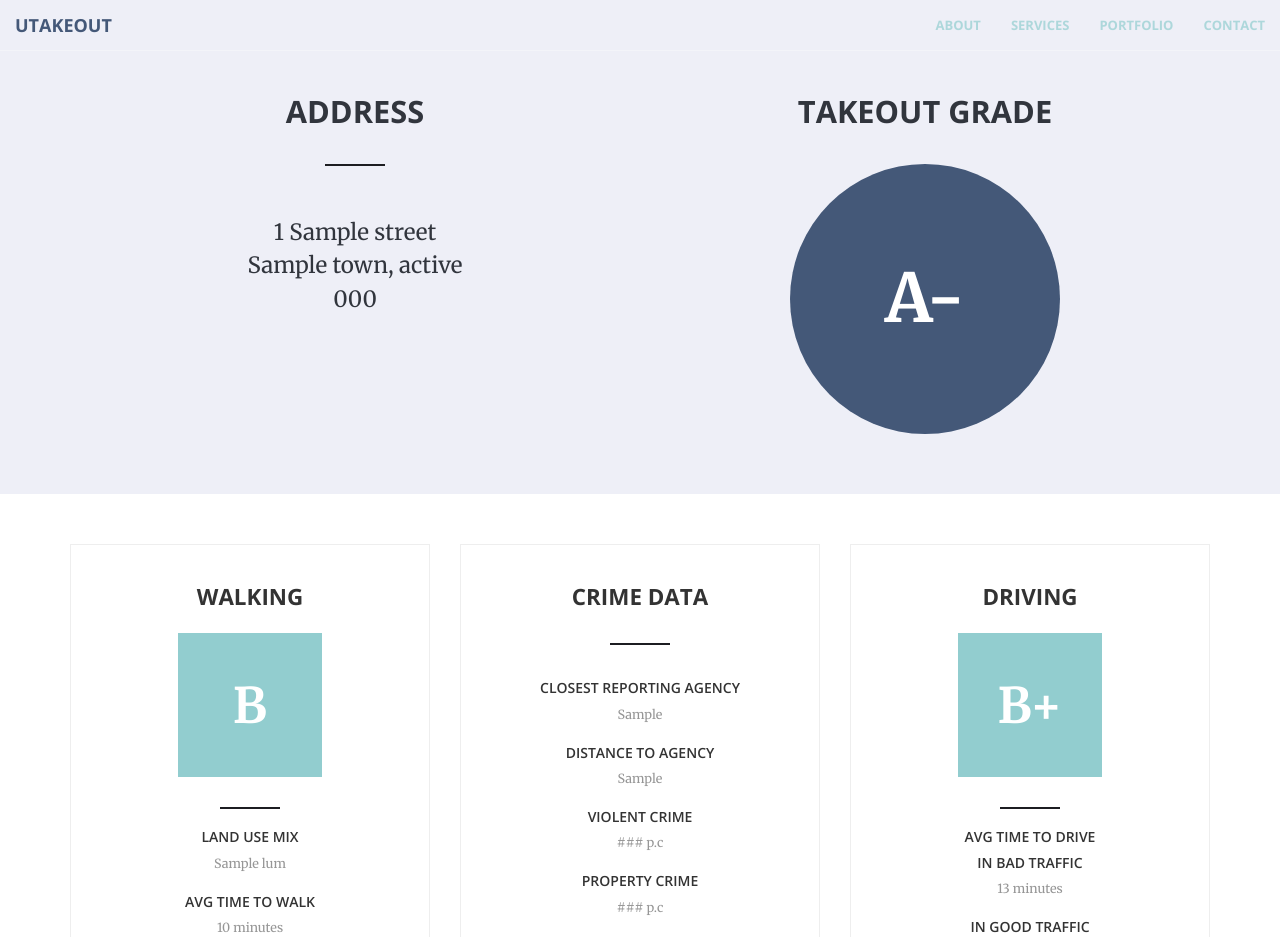
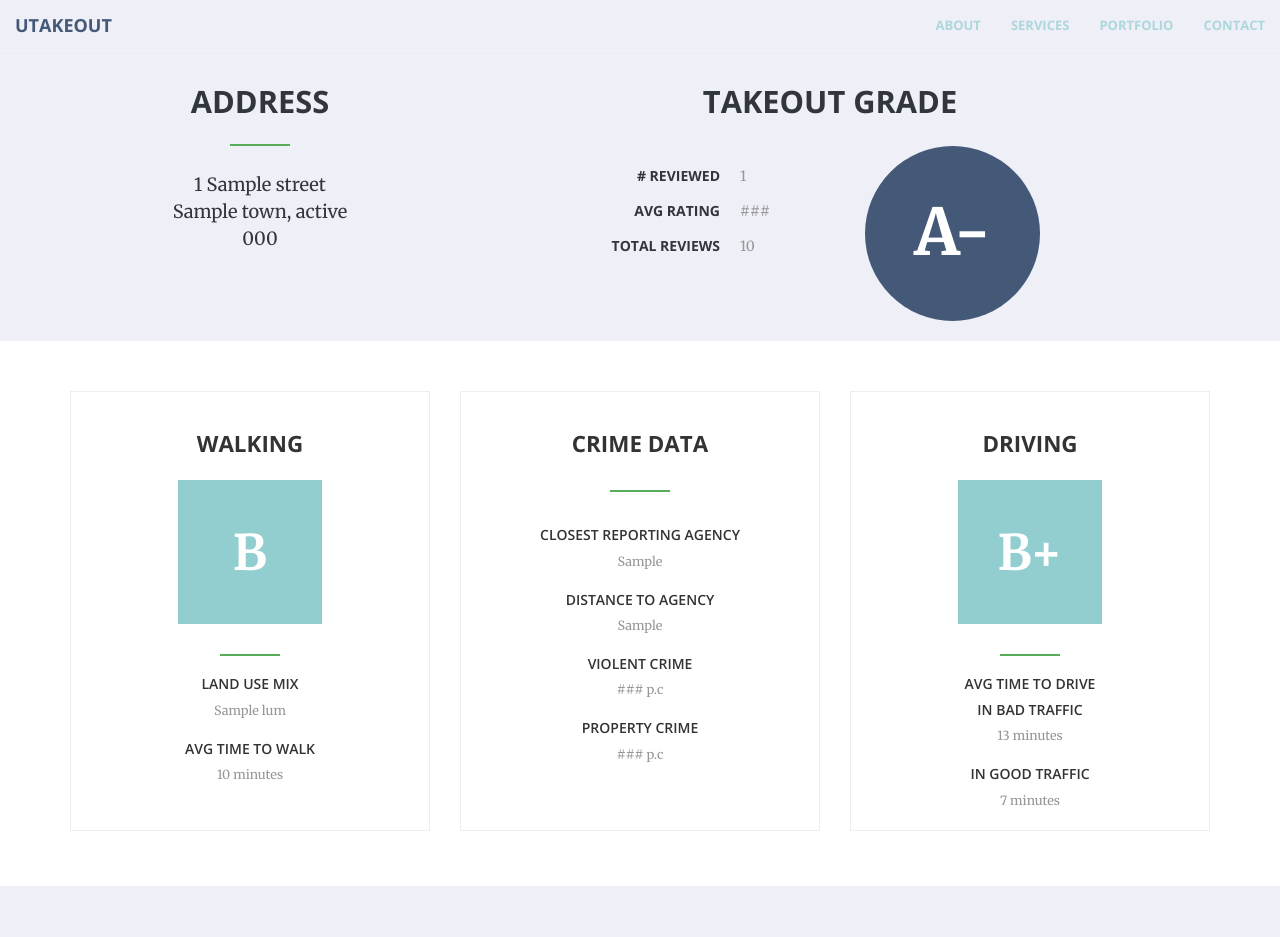
Before and after one commit to Djones4822/demo_day, a Flask app: template utakeout/templates/score.html in a window 1280 px wide. Shown: the top 937 px of the page. Run offline with Flask 2, Linux system fonts and the light colour scheme; the template is opened without the code that fills it: most values are stand-ins (such as "Sample title", 1, 10 or a date in 2020); a map, chart or similar area stays blank; some libraries are stand-ins or nearby versions.

Commit message:
adding map markers and restaurant stats

```diff
--- a/utakeout/static/css/creative.css
+++ b/utakeout/static/css/creative.css
@@ -3,7 +3,6 @@
  * Code licensed under the Apache License v2.0.
  * For details, see http://www.apache.org/licenses/LICENSE-2.0.
  */
-
 
 html,
 body {
--- a/utakeout/static/css/custom.css
+++ b/utakeout/static/css/custom.css
@@ -3,9 +3,9 @@
 }
 
 .responsive-circle {
-    font-size: 4.8em;
+    font-size: 4.6em;
     font-weight: 700;
-    margin: 0 auto 20px;
+    margin: 0 0 20px 20px;
     width: 50%;
 }
 .responsive-circle::after {
@@ -67,26 +67,51 @@ h3 {
 }
 
 .user-address {
-    padding:50px;
+    padding-top:25px;
     margin:auto;
 }
 
 .user-address p {
     font-family: Merriweather,'Open Sans','Helvetica Neue',Arial,sans-serif;
     font-weight:;
-    font-size:1.6em;
+    font-size:1.3em;
     color: #31353D;
 }
 
 .above-grade {
-    padding:25px;
+    padding:15px;
     margin:auto;
+}
+
+.rest-stats {
+    padding-top:15px;
+    margin:auto;
+}
+
+.rest-stats dt {
+    text-transform: uppercase;
+    font-family: 'Open Sans','Helvetica Neue',Arial,sans-serif;
+    font-weight: 700;
+    font-size:1em;
+    color: #31353D;
+    padding-top:5px;
+    padding-bottom:5px;
+}
+
+.rest-stats dd {
+    text-transform:none;
+    font-family: Merriweather,'Open Sans','Helvetica Neue',Arial,sans-serif;
+    color: #969696;
+    font-weight:;
+    font-size:1em;
+    padding-top:5px;
+    padding-bottom:5px;
 }
 
 .takeout-section {
     background-color:#EEEFF7;
     padding-top:50px;
-    padding-bottom:40px;
+    padding-bottom:10px:;
 }
 
 .data-section {
@@ -146,7 +171,7 @@ h3 {
     margin:auto;
     width: 60px;
     height: 2px;
-    background-color:#1C1D21;
+    background-color:#57AD57;
 }
 
 
@@ -237,6 +262,6 @@ td {
     margin:20px auto 20px auto;
     position:relative;
     padding:200px;
-    width:75%;
+    width:100%;
     height:100%;
 }
--- a/utakeout/templates/score.html
+++ b/utakeout/templates/score.html
@@ -70,26 +70,50 @@
 
     <div class="takeout-section">
         <div class="container">
-            <div class="col-md-6">
+            <div class="col-md-4">
                 <div class="above-grade text-center">
                     <h3>Address</h3>
                 </div>
                 <div class="line"></div>
+
+            </div>
+
+            <div class="col-md-8">
+                <div class="above-grade">
+                    <h3 class="text-center">Takeout Grade</h3>
+                </div>
+            </div>
+
+        </div>
+
+        <div class="container">
+            <div class="col-md-4">
                 <div class="user-address text-center">
                     <p>{{ number }} {{ street }}<br>{{ town }}, {{ state }}<br>{{ zip }}</p>
                 </div>
             </div>
+            <div class="col-md-1"></div>
+            <div class="col-md-3">
+                <div class="rest-stats">
+                    <dl class="dl-horizontal">
+                        <dt># Reviewed</dt>
+                        <dd>{{ num_places }}</dd>
+                        <dt>Avg Rating</dt>
+                        <dd>###</dd>
+                        <dt>Total Reviews</dt>
+                        <dd>{{ sum_reviews }}</dd>
+                    </dl>
+                </div>
+            </div>
 
-            <div class="col-md-6">
-                <div class="above-grade">
-                    <h3 class="text-center">Takeout Grade</h3>
-                </div>
+            <div class="col-md-4">
                 <div class="responsive-circle">
                     <div class="circle-inner">A-</div>
                 </div>
             </div>
 
         </div>
+
     </div>
 
 
@@ -187,17 +211,15 @@
                 function initMap() {
                     var mapDiv = document.getElementById('map');
                     var map = new google.maps.Map(mapDiv, {
-                        center: { lat: 44.540, lng: -78.546 },
-                        zoom: 11
+                        center: { lat: {{ address_lat }}, lng: {{ address_lng }} },
+                        zoom: 13
                     });
                     setMarkers(map);
                 }
+
                 function setMarkers(map) {
-                    var spots = [
-                    ['name', 44.6, -78.4],
-                    ['name', 44.7, -78.3],
-                    ['name', 44.8, -78.2]
-                    ];
+
+                    var spots = {{ yelp_markers|safe }};
 
                     for (var i = 0; i < spots.length; i++) {
                         var spot = spots[i];
@@ -206,6 +228,11 @@
                             map: map
                         });
                     }
+
+                    var marker = new google.maps.Marker({
+                            position: { lat: {{ address_lat }}, lng: {{ address_lng }} },
+                            map: map
+                        });
                 }
             </script>
         </div>
@@ -220,18 +247,14 @@
                     <th>Reviews</th>
                     <th>Distance</th>
                 </tr>
+                {% for restaurant in restaurants %}
                 <tr>
-                    <td>Popeyes</td>
-                    <td>4.5</td>
-                    <td>341</td>
-                    <td>1.3 miles</td>
+                    <td>{{ restaurant.name }}</td>
+                    <td>{{ restaurant.rating }}</td>
+                    <td>{{ restaurant.review_count }}</td>
+                    <td>{{ restaurant.distance }}</td>
                 </tr>
-                <tr>
-                    <td>Chipotle</td>
-                    <td>4.5</td>
-                    <td>341</td>
-                    <td>1.3 miles</td>
-                </tr>
+                {% endfor %}
             </table>
         </div>
     </div>
```
Also changed, not shown: utakeout/helpers.py (+4 -4 lines), utakeout/views.py (+11 -0 lines).
